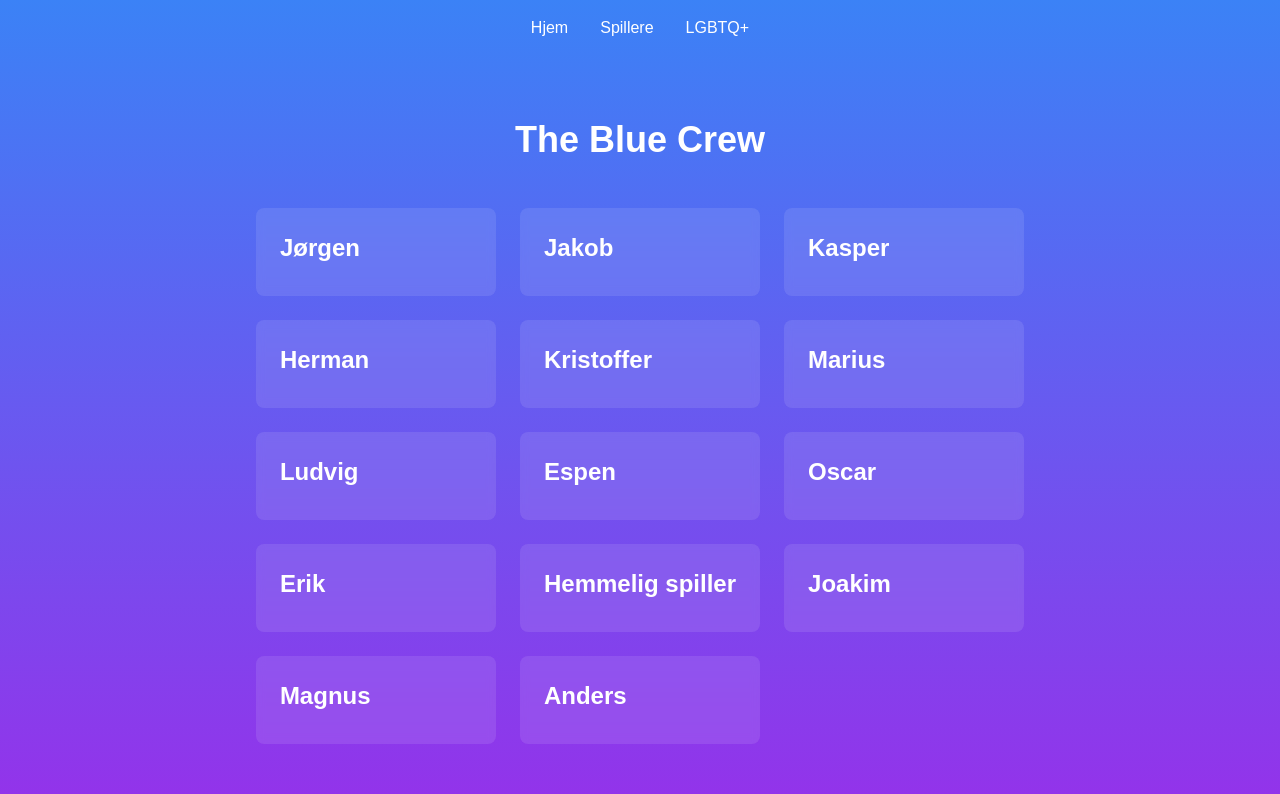
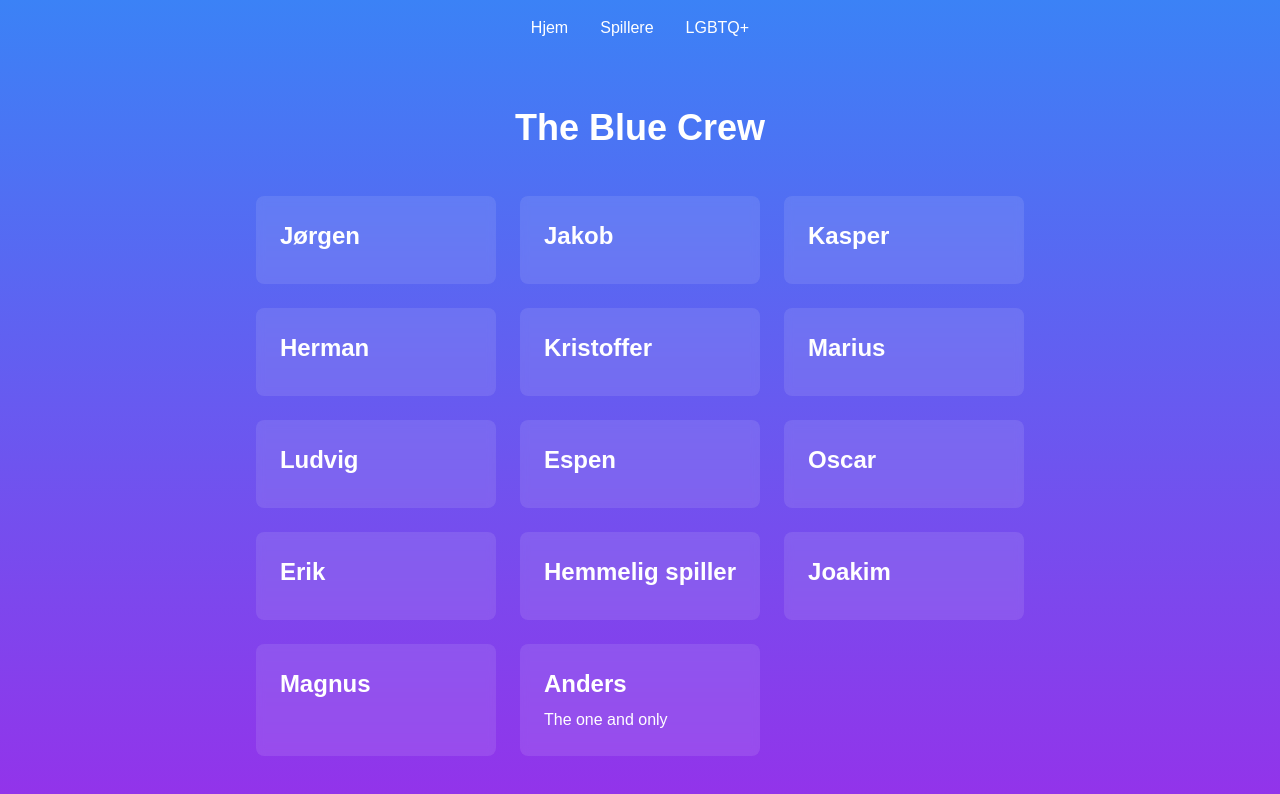
Before and after one commit to erikkjernlie/blaatur, a Next.js app: page /players in a window 1280 px wide. Shown: the top 794 px of the page. Built offline with nearby package versions, Linux system fonts and the light colour scheme.

Commit message:
feat(players): add player description

```diff
--- a/app/players/page.tsx
+++ b/app/players/page.tsx
@@ -2,6 +2,7 @@
 
 interface Player {
   name: string;
+  description?: string,
 }
 
 const players: Player[] = [
@@ -46,6 +47,7 @@ const players: Player[] = [
   },
   {
     name: "Anders",
+    description: "The one and only",
   },
 ];
 
@@ -61,6 +63,7 @@ export default function PlayersPage() {
             className="bg-white bg-opacity-10 rounded-lg p-6 backdrop-blur-sm hover:bg-opacity-20 transition-all"
           >
             <h2 className="text-2xl font-bold mb-2">{player.name}</h2>
+            {player.description && <p>{player.description}</p>}
           </div>
         ))}
       </div>
```
